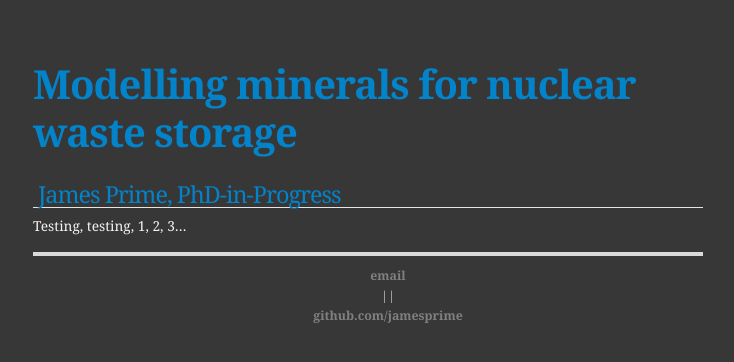
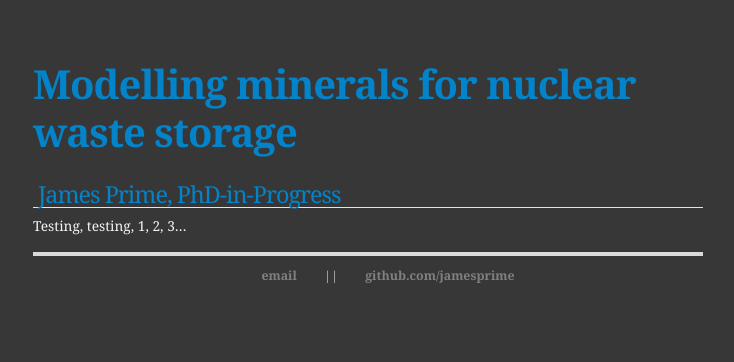
Before and after one commit to jamesprime/jamesprime.github.io, a Jekyll site: the page built from _pages/test/index.md, in a window 1280 px wide. Shown: the top 362 px of the page, without its empty margins (272-1006 px from the left). Built offline with Jekyll 4.4.1, drawn with Linux system fonts in a browser that asks for light colours; nearby versions of some CDN libraries.

Commit message:
Added footer li settings from _sass/jamesprime.scss to _sass/uberduper.scss

```diff
--- a/_sass/uberduper.scss
+++ b/_sass/uberduper.scss
@@ -211,6 +211,12 @@ div.slogan {
     a {
         color: #808080;
     }
+    // Inline links please
+    li {
+        display: inline;
+        // margin-left: 20px;
+        // margin-right: 20px;
+    }
     ul {
         text-align: center;
         span {
```
